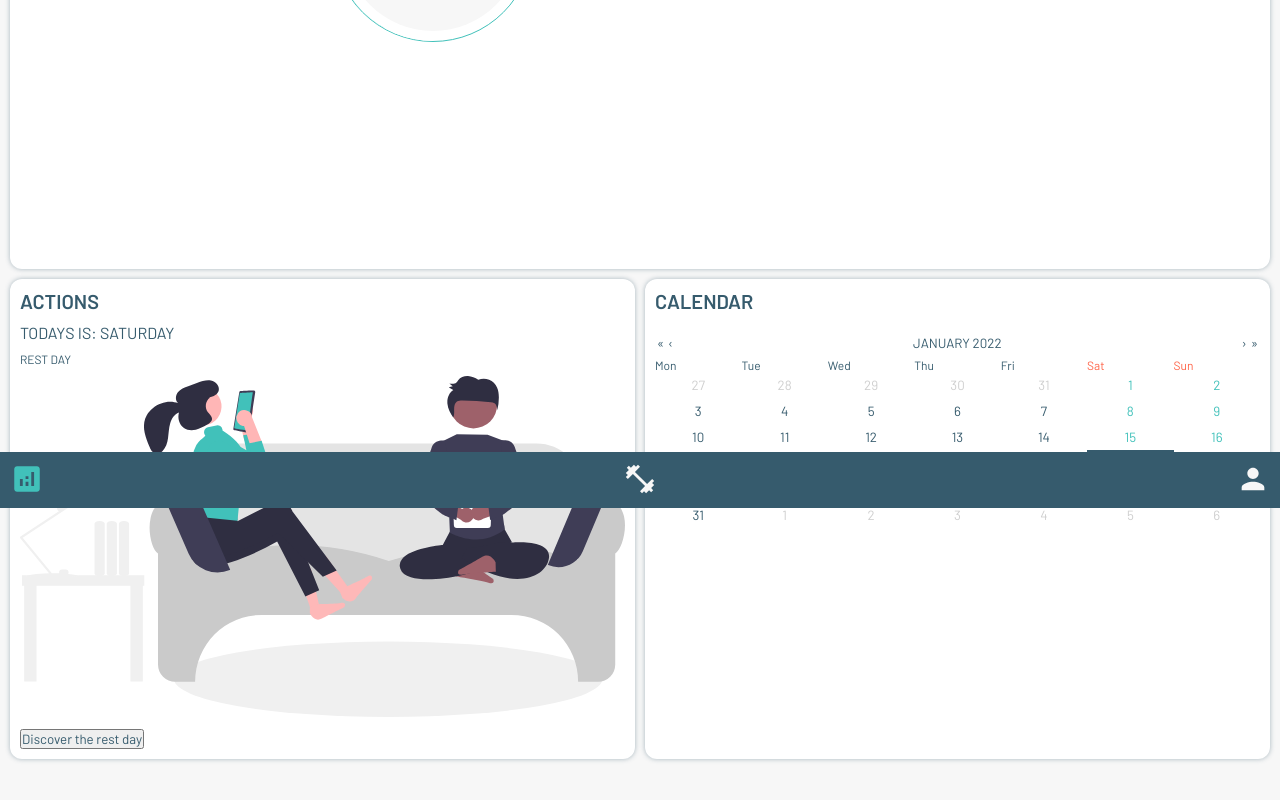
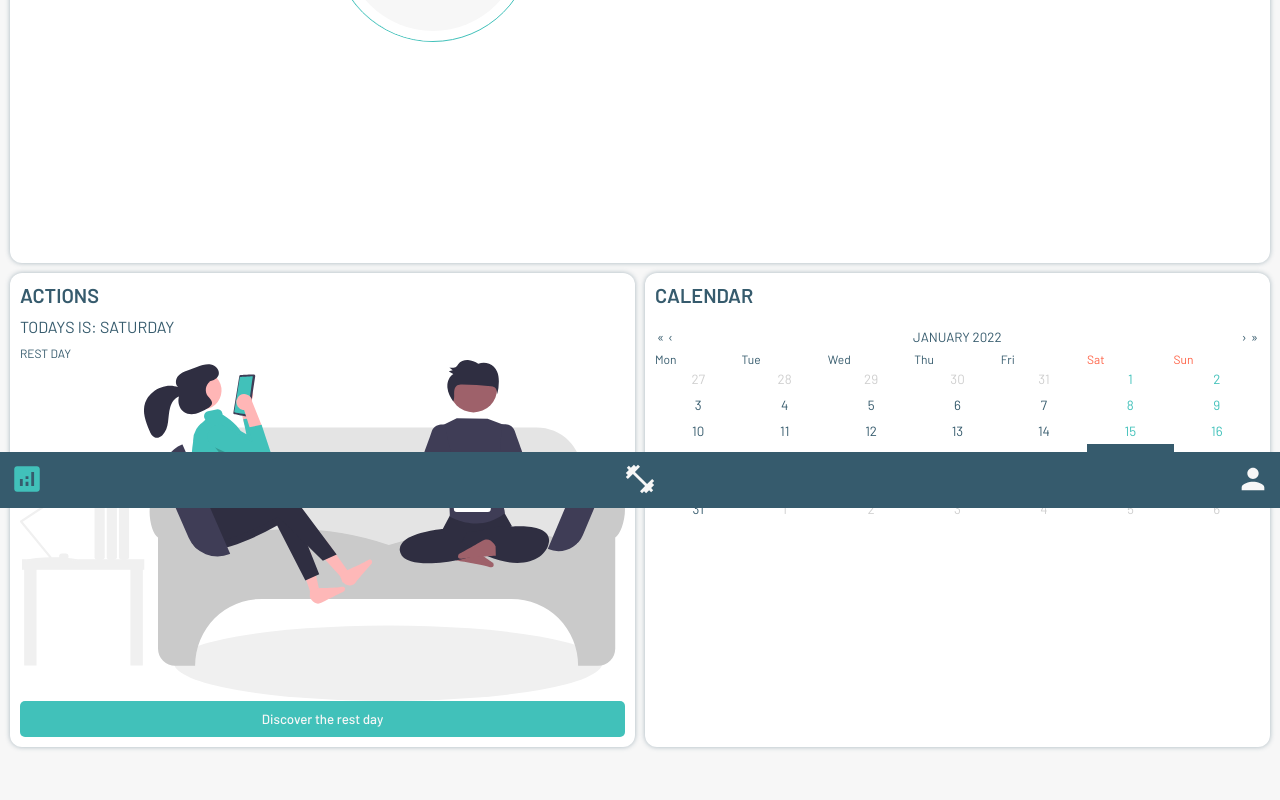
Before and after one commit to Hope1226/fitmate, a React (Create React App) app: page / in a window 1280 px wide. Shown: the part 292-1092 px from the top of the page. Built offline with nearby package versions, Linux system fonts and the light colour scheme.

Commit message:
Style actions sections

```diff
--- a/src/assets/stylesheets/index.css
+++ b/src/assets/stylesheets/index.css
@@ -178,7 +178,6 @@ body,
 
 .actions-img {
   width: 100%;
-  padding: 10px 0;
 }
 
 .react-calendar {
@@ -232,3 +231,19 @@ abbr[title="Saturday"] {
 .react-calendar__tile--active abbr {
   color: var(--second);
 }
+
+.todays-actions {
+  display: grid;
+  grid-template-columns: 1fr;
+  grid-template-rows: auto auto auto;
+  align-items: start;
+}
+
+.start-actions-btn {
+  background: var(--first);
+  color: var(--second);
+  border: none;
+  padding: 10px;
+  font-weight: 500;
+  border-radius: 5px;
+}
```
